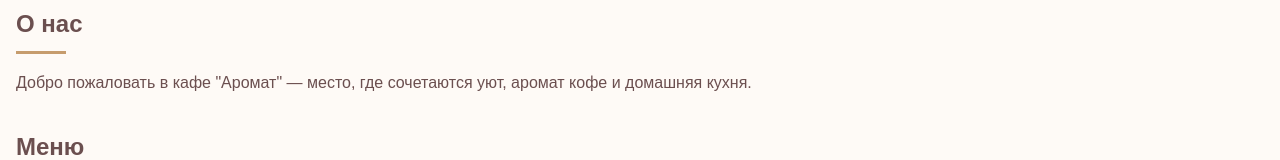
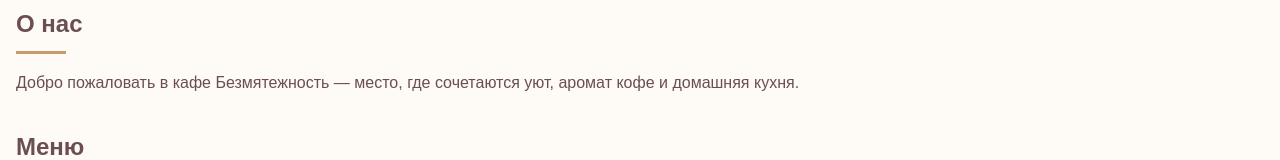
Before and after one commit to vaniadep/vaniadep2, a plain HTML site: page index.html in a window 1280 px wide. Shown: the part 136-296 px from the top of the page. Drawn offline with Linux system fonts and the light colour scheme.

Commit message:
Update index.html

```diff
--- a/index.html
+++ b/index.html
@@ -32,7 +32,7 @@
 
   <section id="about">
     <h2>О нас</h2>
-    <p>Добро пожаловать в кафе "Аромат" — место, где сочетаются уют, аромат кофе и домашняя кухня.</p>
+    <p>Добро пожаловать в кафе Безмятежность — место, где сочетаются уют, аромат кофе и домашняя кухня.</p>
   </section>
 
   <section id="menu">
```
